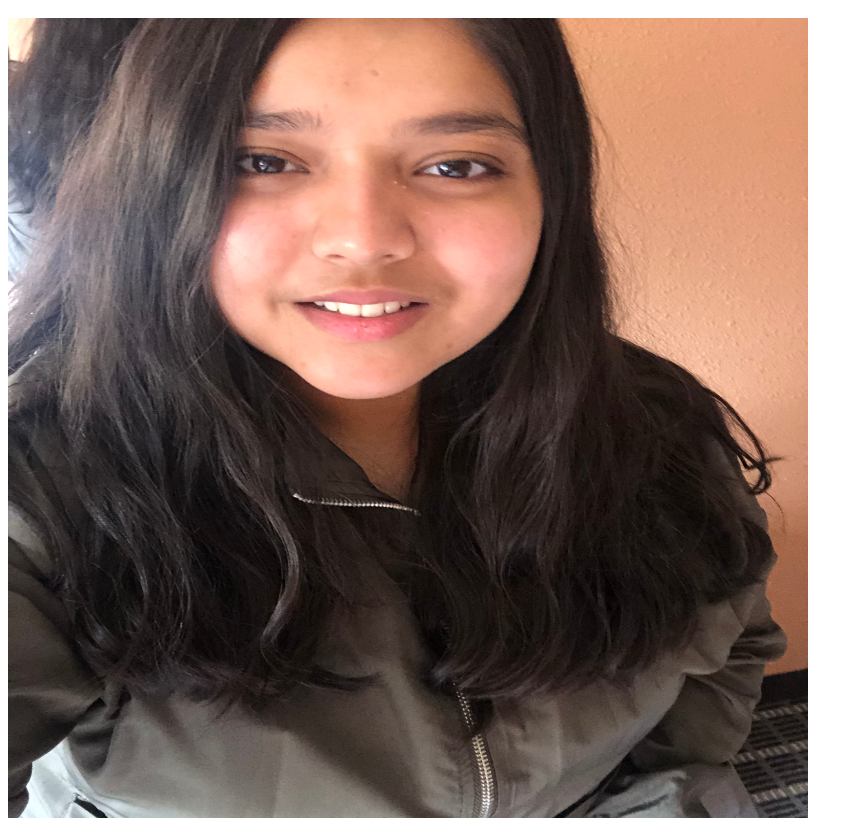
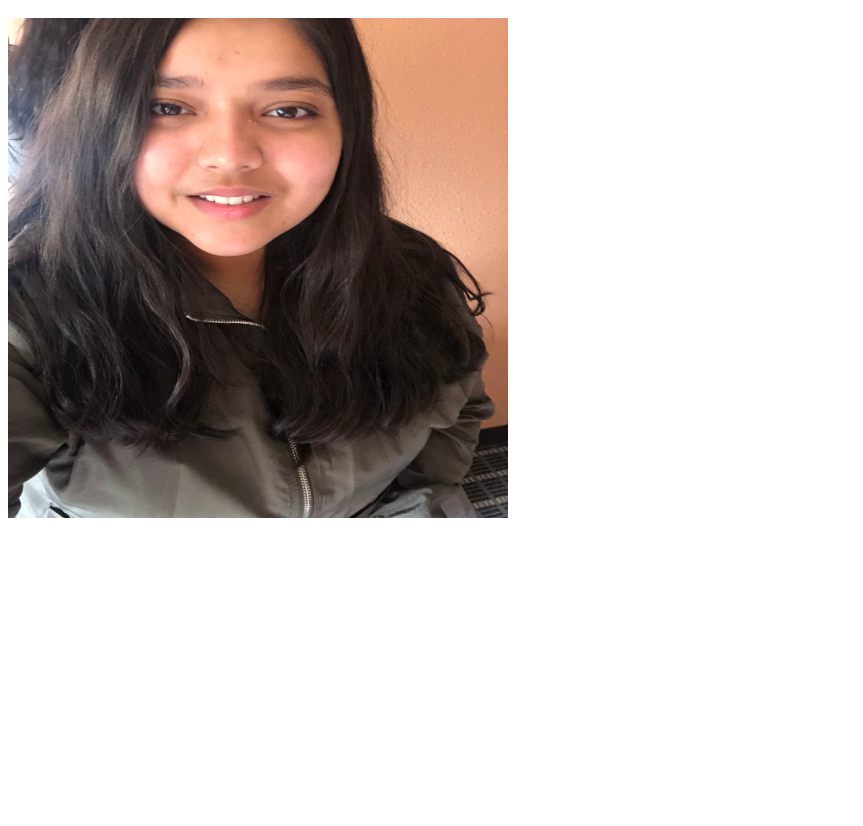
Before and after one commit to Hastipatel1996/hastipatel1996.github.io, a plain HTML site: page index.html in a window 1280 px wide. Shown: the part 48-874 px from the top of the page, without its empty margins (0-863 px from the left). After the commit the page ends 800 px from the top, so only its background shows below. Drawn offline with Linux system fonts and the light colour scheme.

Commit message:
Update index.html

```diff
--- a/index.html
+++ b/index.html
@@ -3,5 +3,5 @@
         Hasti's Portfolio
     </h1>
 
-    <img src="img.jpg" style="width:800px;height:800px;"></img>
+    <img src="img.jpg" style="width:500px;height:500px;"></img>
 </html>
```
